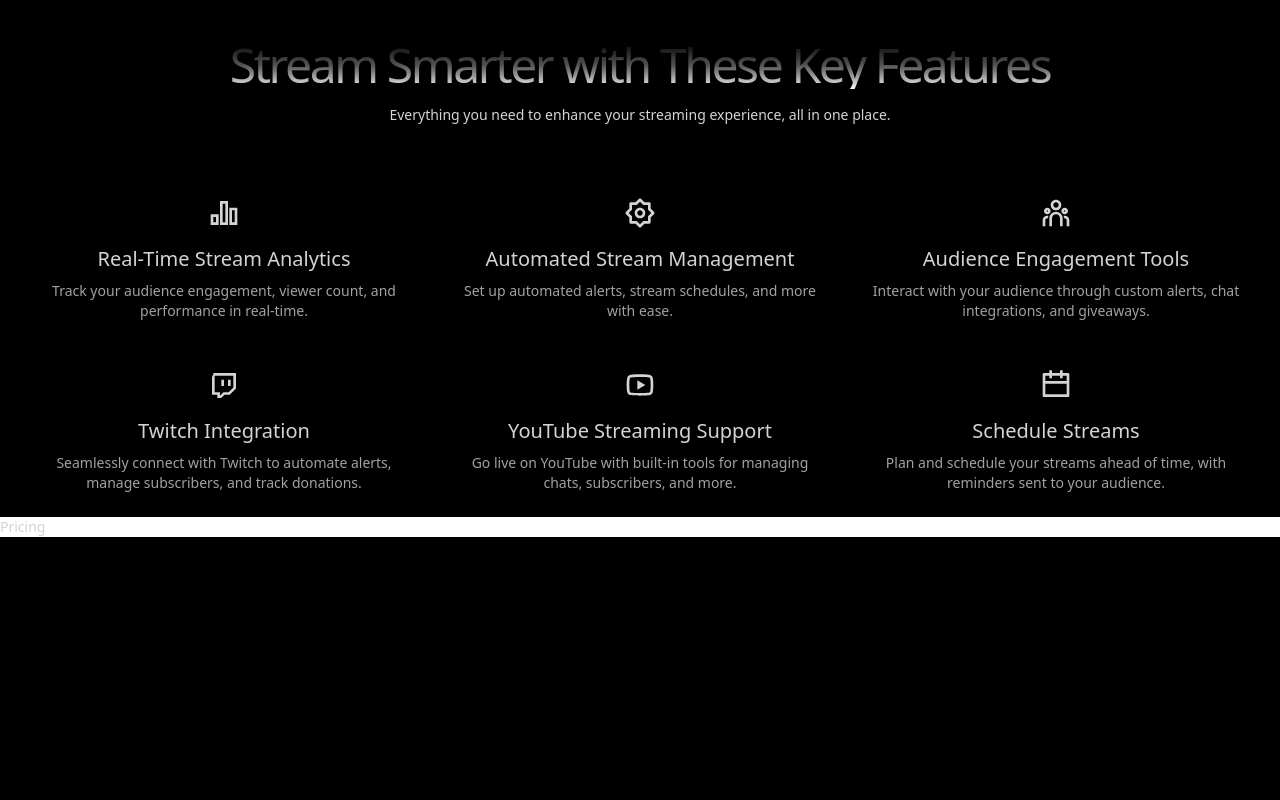
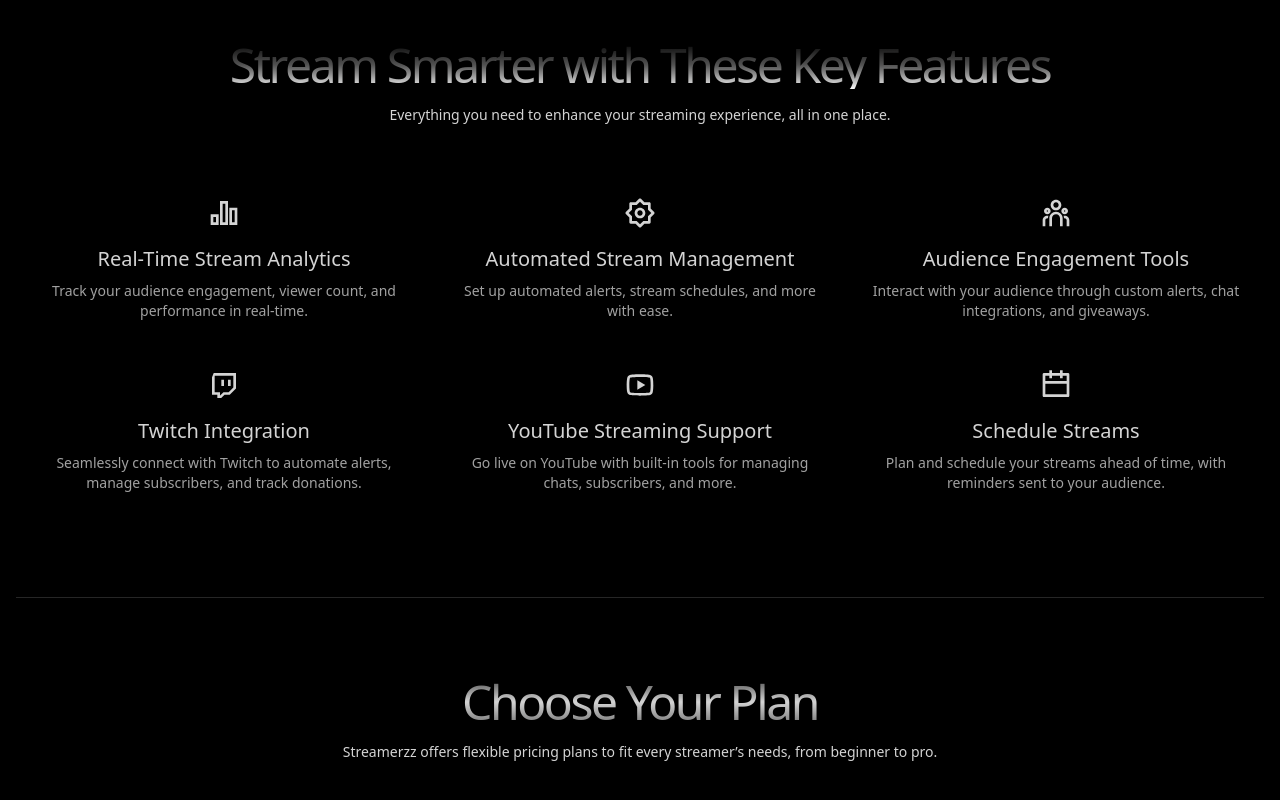
Before and after one commit to alonzojoe/saas-landing-page, a React (Vite) app: page / in a window 1280 px wide. Shown: the part 2429-3229 px from the top of the page. Before the commit the page ends 2966 px from the top, so only its background shows below. Built offline with nearby package versions, Linux system fonts and the light colour scheme.

Commit message:
pricing plans styling header, sectionTitle and description from PLANS_CONTENT constant, implement framer motion on header content

```diff
--- a/src/components/PricingPlans.tsx
+++ b/src/components/PricingPlans.tsx
@@ -1,4 +1,5 @@
 import { motion, type Variants } from "framer-motion";
+import { PLANS_CONTENT } from "../constants";
 
 const childVariants: Variants = {
   hidden: { opacity: 0, y: 20 },
@@ -15,8 +16,20 @@ const childVariants: Variants = {
 
 const PricingPlans = () => {
   return (
-    <section id="pricing" className="bg-white">
-      Pricing
+    <section id="pricing">
+      <div className="max-w-7xl mx-auto px-4 mt-20">
+        <motion.div
+          initial={{ opacity: 0, y: -20 }}
+          animate={{ opacity: 1, y: 0 }}
+          transition={{ duration: 0.6, ease: "easeOut" }}
+          className="text-center mb-12 border-t border-neutral-800"
+        >
+          <h2 className="text-3xl lg:text-5xl mt-20 tracking-tighter bg-gradient-to-t from-neutral-500 via-neutral-300 to-neutral-600 bg-clip-text text-transparent">
+            {PLANS_CONTENT.sectionTitle}
+          </h2>
+          <p className="mt-4">{PLANS_CONTENT.sectionDescription}</p>
+        </motion.div>
+      </div>
     </section>
   );
 };
```
